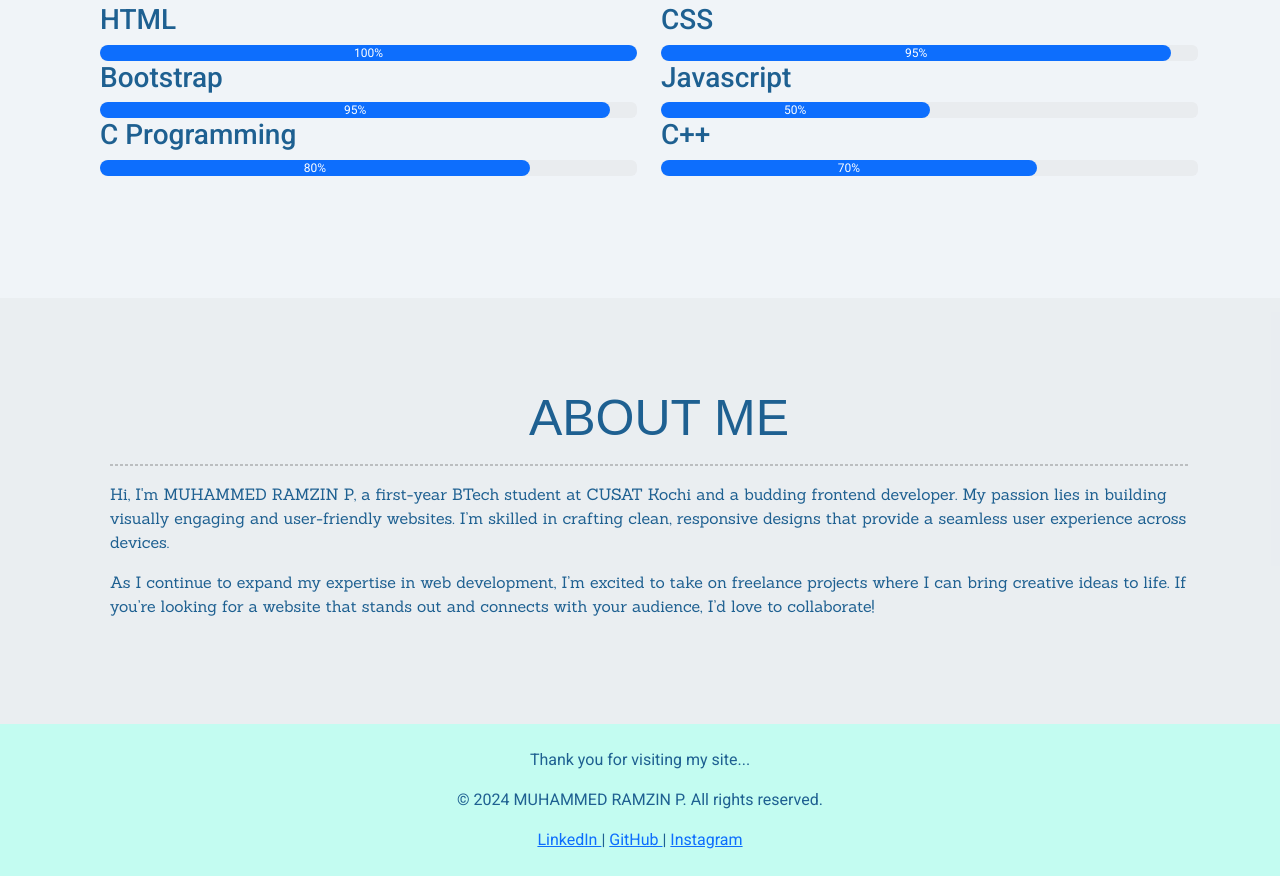
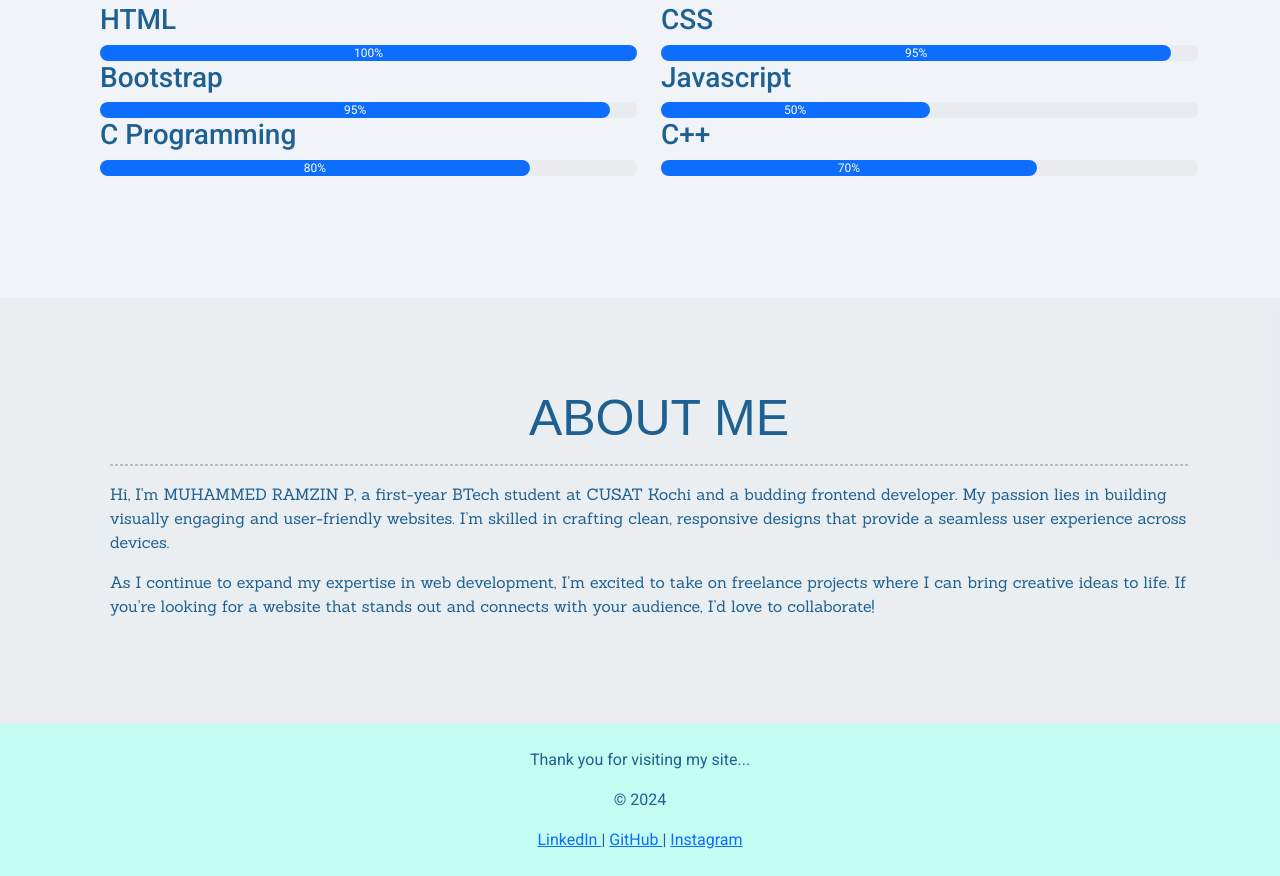
Before and after one commit to Ramzin007/personal-site, a plain HTML site: page index.html in a window 1280 px wide. Shown: the part 1467-2343 px from the top of the page. Drawn offline with nearby package versions, Linux system fonts and the light colour scheme.

Commit message:
Update index.html

```diff
--- a/index.html
+++ b/index.html
@@ -259,7 +259,7 @@
 
       <footer class="text-center py-4">
         <p>Thank you for visiting my site...</p>
-        <p>© 2024 MUHAMMED RAMZIN P. All rights reserved.</p>
+        <p>&copy; 2024</p>
         <div>
             <a href="https://www.linkedin.com/in/muhammed-ramzin-p-380794323/" target="_blank">
                 LinkedIn
```
